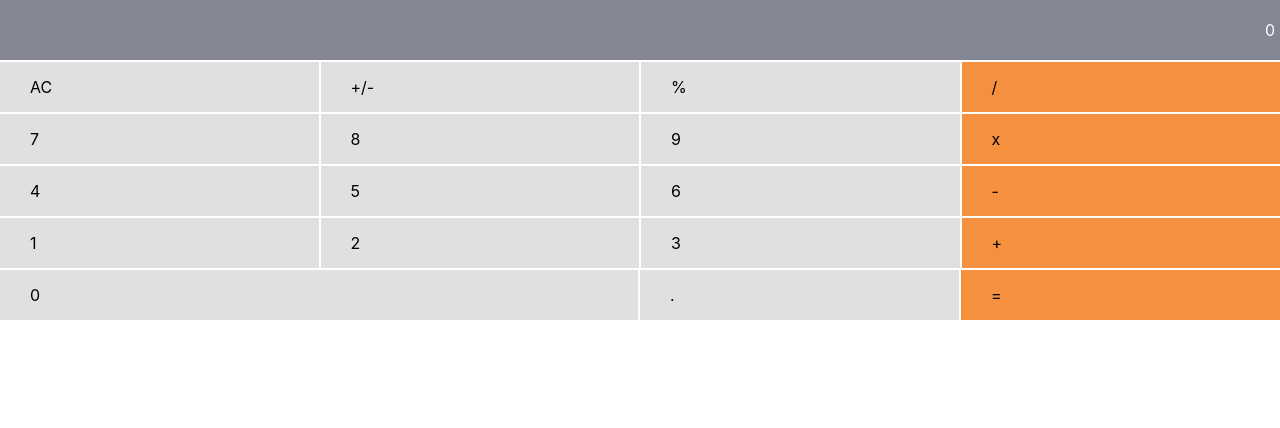
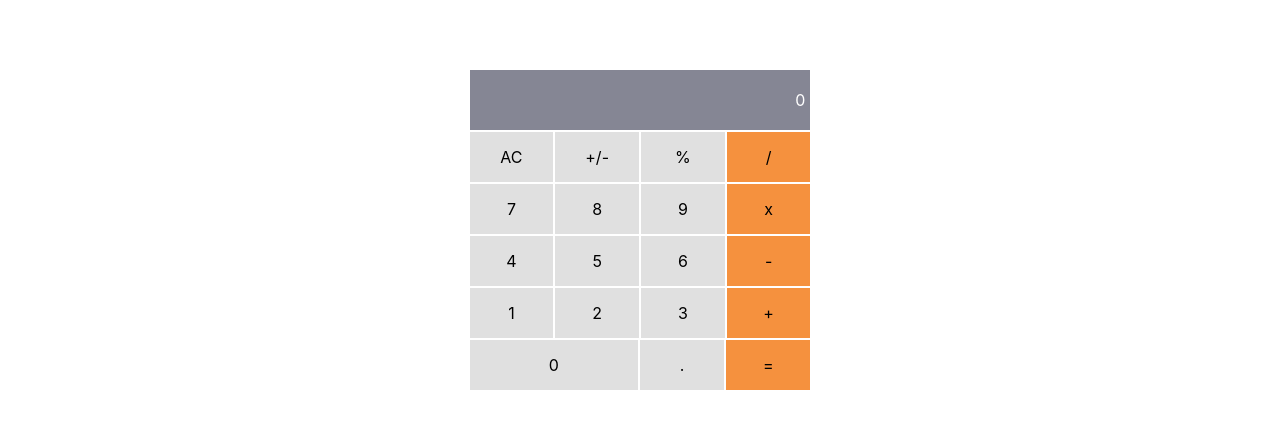
Before and after one commit to Enoisong/math-magicians, a React (Create React App) app: page / in a window 1280 px wide. Shown: the top 428 px of the page. Built offline with nearby package versions, Linux system fonts and the light colour scheme.

Commit message:
setup calculator

```diff
--- a/src/App.css
+++ b/src/App.css
@@ -1,5 +1,6 @@
-*,
-*::before,
-*::after {
-  box-sizing: border-box;
+.App {
+  text-align: center;
+  padding-top: 70px;
+  display: flex;
+  justify-content: center;
 }
--- a/src/index.css
+++ b/src/index.css
@@ -15,12 +15,3 @@ body {
   -webkit-font-smoothing: antialiased;
   -moz-osx-font-smoothing: grayscale;
 }
-
-code {
-  font-family:
-  source-code-pro,
-  'Franklin Gothic Medium', 'Arial Narrow', Arial, sans-serifMonaco,
-  Consolas,
-  'Courier New',
-  monospace;
-}
```
Also changed, not shown: src/components/style.css (deleted), 2 other files (tests, documents, lock files or other folders).
